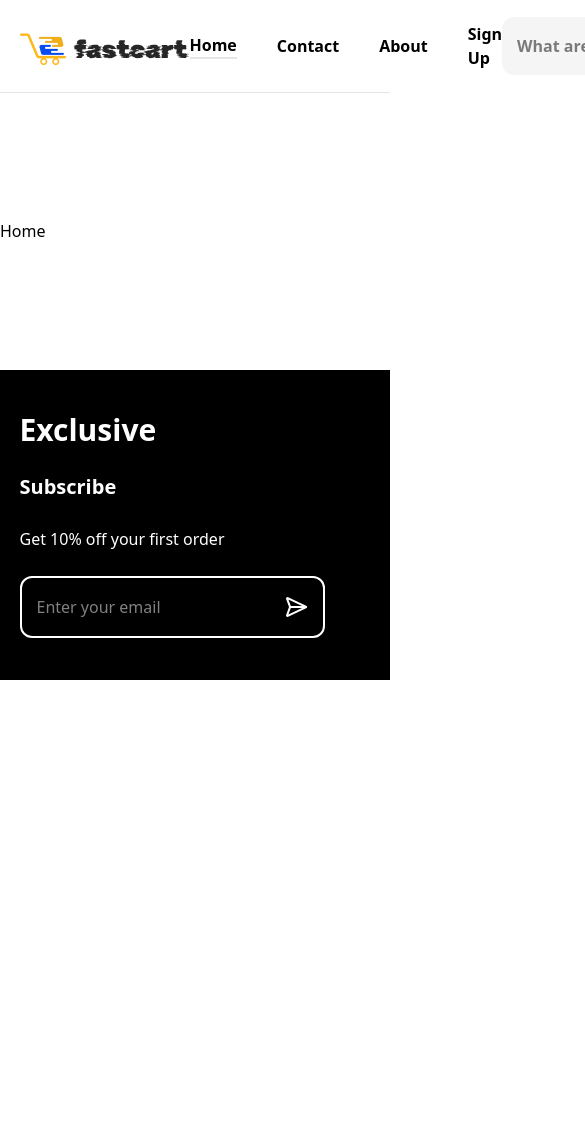
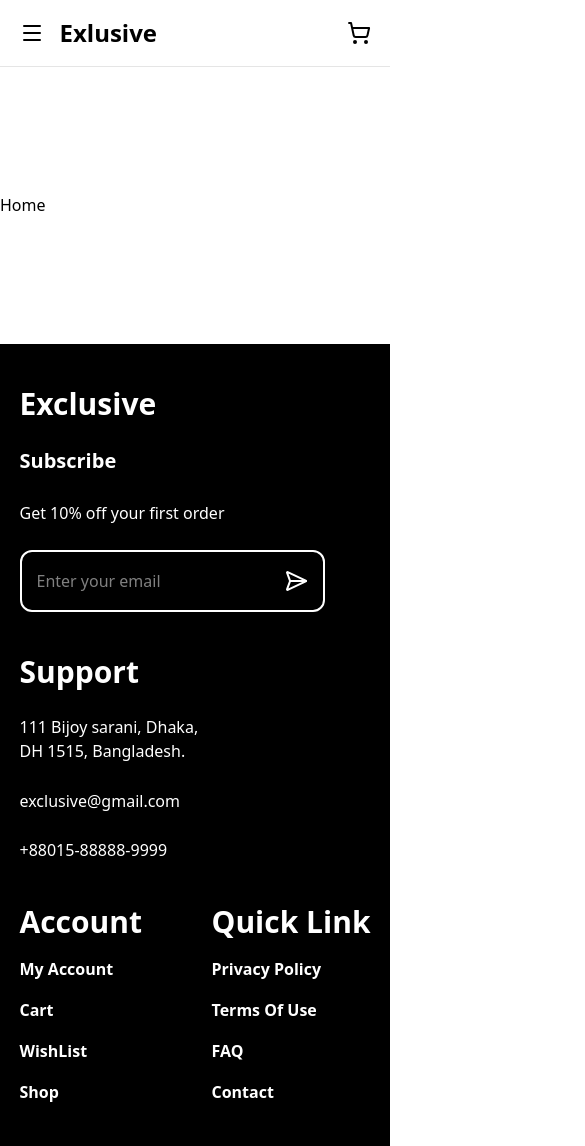
Before and after one commit to Umedjon11/fast-cart, a React (Vite) app: page / in a window 390 px wide. Shown: the top 1146 px of the page, 585 px wide, since content can reach past the window. Before the commit the page ends 844 px from the top, so only its background shows below. Built offline with nearby package versions, Linux system fonts and the light colour scheme.

Commit message:
fixed foter and header with adaptive

```diff
--- a/src/App.tsx
+++ b/src/App.tsx
@@ -18,7 +18,7 @@ const Contact = lazy(() => import('./pages/contact'))
 const App = () => {
   return (
     <BrowserRouter>
-      <Suspense fallback={<CircularProgress className='m-[20vh_aut0]' size={200} />}>
+      <Suspense fallback={<CircularProgress className='m-[20vh_40%]' size={100} />}>
         <Routes>
           <Route path='/' element={<Layout />}>
             <Route index element={<Home />} />
--- a/src/components/footer.tsx
+++ b/src/components/footer.tsx
@@ -1,9 +1,12 @@
 import { SendHorizontal } from 'lucide-react'
+import { Link, useLocation } from 'react-router'
 
 
 const Footer = () => {
+  const location = useLocation()
+
   return (
-    <div className='bg-black p-[5vh_5%] flex text-white justify-between flex-wrap'>
+    <footer className='bg-black p-[5vh_5%] flex text-white justify-between flex-wrap gap-y-[5vh]'>
         <aside className='flex flex-col gap-[3vh]'>
             <h1 className='text-3xl font-bold'>Exclusive</h1>
             <h3 className='text-xl font-semibold'>Subscribe</h3>
@@ -13,7 +16,27 @@ const Footer = () => {
                 <SendHorizontal />
             </div>
         </aside>
-    </div>
+        <aside className='flex flex-col sm:w-[20%] gap-[3vh]'>
+            <h1 className='text-3xl font-bold'>Support</h1>
+            <p className='w-[55%] sm:w-full'>111 Bijoy sarani, Dhaka,  DH 1515, Bangladesh.</p>
+            <p>exclusive@gmail.com</p>
+            <p>+88015-88888-9999</p>
+        </aside>
+        <aside className='flex flex-col gap-[2vh]'>
+            <h1 className='text-3xl font-bold'>Account</h1>
+            <Link className={location.pathname == "/account" ? "font-semibold text-[red]" : "font-semibold hover:text-[red]"} to="/account">My Account</Link>
+            <Link className={location.pathname == "/cart" ? "font-semibold text-[red]" : "font-semibold hover:text-[red]"} to="/cart">Cart</Link>
+            <Link className={location.pathname == "/wishlist" ? "font-semibold text-[red]" : "font-semibold hover:text-[red]"}  to="/wishlist">WishList</Link>
+            <Link className={location.pathname == "/products" ? "font-semibold text-[red]" : "font-semibold hover:text-[red]"} to="/products">Shop</Link>
+        </aside>
+        <aside className='flex flex-col gap-[2vh]'>
+            <h1 className='text-3xl font-bold'>Quick Link</h1>
+            <Link className='font-semibold hover:text-[red]' to="/">Privacy Policy</Link>
+            <Link className='font-semibold hover:text-[red]' to="/">Terms Of Use</Link>
+            <Link className='font-semibold hover:text-[red]' to="/">FAQ</Link>
+            <Link className={location.pathname == "/contact" ? "font-semibold text-[red]" : "font-semibold hover:text-[red]"} to="/contact">Contact</Link>
+        </aside>
+    </footer>
   )
 }
 
--- a/src/components/header.tsx
+++ b/src/components/header.tsx
@@ -1,25 +1,44 @@
+import Logo from "../assets/Logo.png"
+import { Link, useLocation } from "react-router"
+import { Heart, Menu, Search, ShoppingCart } from "lucide-react"
 import { useState } from "react"
-import Logo from "../assets/Logo.png"
-import { Link } from "react-router"
-import { Heart, Search, ShoppingCart } from "lucide-react"
+import { Drawer } from "@mui/material"
 
 const Header = () => {
-    const [page, setPage] = useState("home")
+  const location = useLocation()
+
+  const [open, setOpen] = useState(false);
+
+  const toggleDrawer = (newOpen: boolean) => () => {
+    setOpen(newOpen);
+  };
+
   return (
     <div className="flex p-[2vh_5%] w-full border-b-[#0000001A] border-b justify-between m-[0_auto] items-center">
-        <img src={Logo} />
-        <aside className="flex gap-10 items-center font-semibold">
-            <Link onClick={() => setPage("home")} className={page=="home" ? "border-b-2 border-b-[#0000001A]" : ""} to="/">Home</Link>
-            <Link onClick={() => setPage("contact")} className={page=="contact" ? "border-b-2 border-b-[#0000001A]" : ""} to="/contact">Contact</Link>
-            <Link onClick={() => setPage("about")} className={page=="about" ? "border-b-2 border-b-[#0000001A]" : ""} to="/about">About</Link>
-            <Link onClick={() => setPage("register")} className={page=="register" ? "border-b-2 border-b-[#0000001A]" : ""} to="/register">Sign Up</Link>
+        <img className="hidden sm:block" src={Logo} />
+        <button className="block sm:hidden" onClick={toggleDrawer(true)}><Menu /></button>
+        <h1 className="block mr-auto ml-4 text-2xl font-bold sm:hidden">Exlusive</h1>
+        <Drawer open={open} onClose={toggleDrawer(false)}>
+            <div className="flex flex-col gap-[2vh] bg-white items-start p-[2vh_60px_2vh_40px]">
+                <img className="mb-[4vh]" src={Logo} />
+                <Link onClick={() => setOpen(false)} className={location.pathname == "/" ? "font-semibold border-b-2 border-b-[#0000001A]" : "font-semibold hover:border-b-2 hover:border-b-[#0000001A]"} to="/">Home</Link>
+                <Link onClick={() => setOpen(false)} className={location.pathname == "/contact" ? "font-semibold border-b-2 border-b-[#0000001A]" : "font-semibold hover:border-b-2 hover:border-b-[#0000001A]"} to="/contact">Contact</Link>
+                <Link onClick={() => setOpen(false)} className={location.pathname == "/about" ? "font-semibold border-b-2 border-b-[#0000001A]" : "font-semibold hover:border-b-2 hover:border-b-[#0000001A]"} to="/about">About</Link>
+                <Link onClick={() => setOpen(false)} className={location.pathname == "/register" ? "font-semibold border-b-2 border-b-[#0000001A]" : "font-semibold hover:border-b-2 hover:border-b-[#0000001A]"} to="/register">Sign Up</Link>
+            </div>
+        </Drawer>
+        <aside className="hidden sm:flex gap-10 items-center font-semibold">
+            <Link className={location.pathname == "/" ? "border-b-2 border-b-[#0000001A]" : "hover:border-b-2 hover:border-b-[#0000001A]"} to="/">Home</Link>
+            <Link className={location.pathname == "/contact" ? "border-b-2 border-b-[#0000001A]" : "hover:border-b-2 hover:border-b-[#0000001A]"} to="/contact">Contact</Link>
+            <Link className={location.pathname == "/about" ? "border-b-2 border-b-[#0000001A]" : "hover:border-b-2 hover:border-b-[#0000001A]"} to="/about">About</Link>
+            <Link className={location.pathname == "/register" ? "border-b-2 border-b-[#0000001A]" : "hover:border-b-2 hover:border-b-[#0000001A]"} to="/register">Sign Up</Link>
         </aside>
         <aside className="flex gap-10 items-center font-semibold">
-            <div className="bg-[#F5F5F5] rounded-xl p-[2vh_15px] flex gap-5">
+            <div className="bg-[#F5F5F5] hidden sm:flex rounded-xl p-[2vh_15px] gap-5">
                 <input placeholder="What are you looking for?" />
                 <Search className="cursor-pointer" />
             </div>
-            <Heart />
+            <Heart className="hidden sm:block" />
             <ShoppingCart />
         </aside>
     </div>
```
